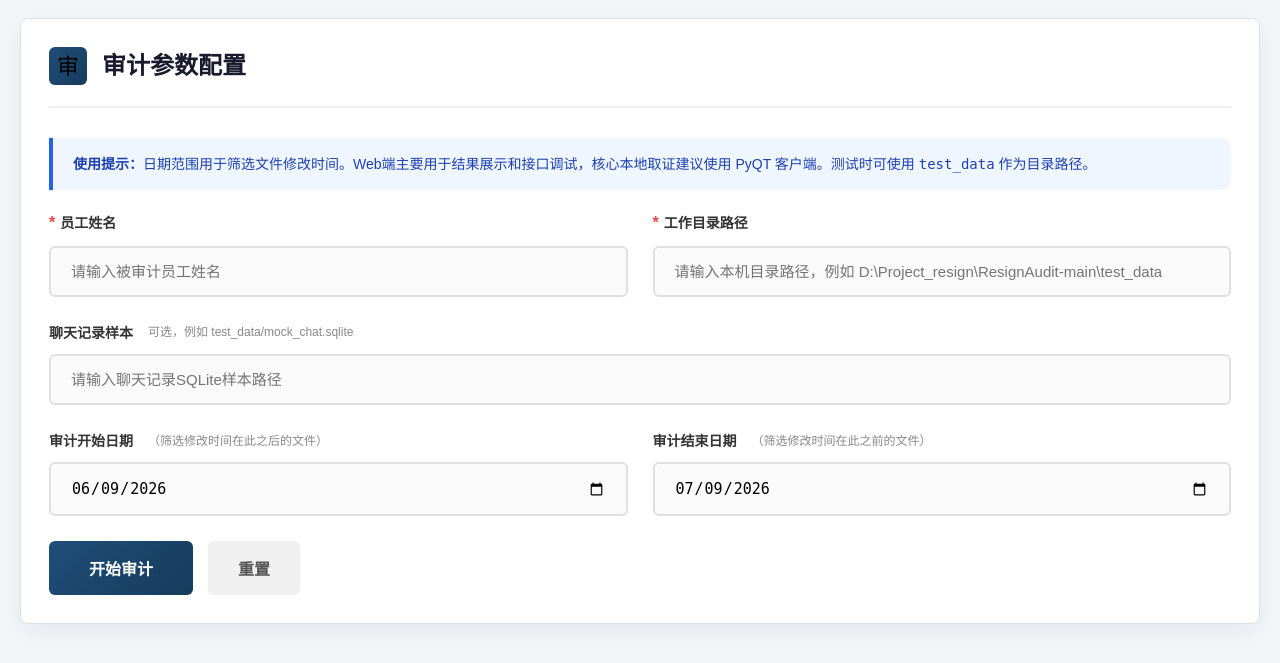
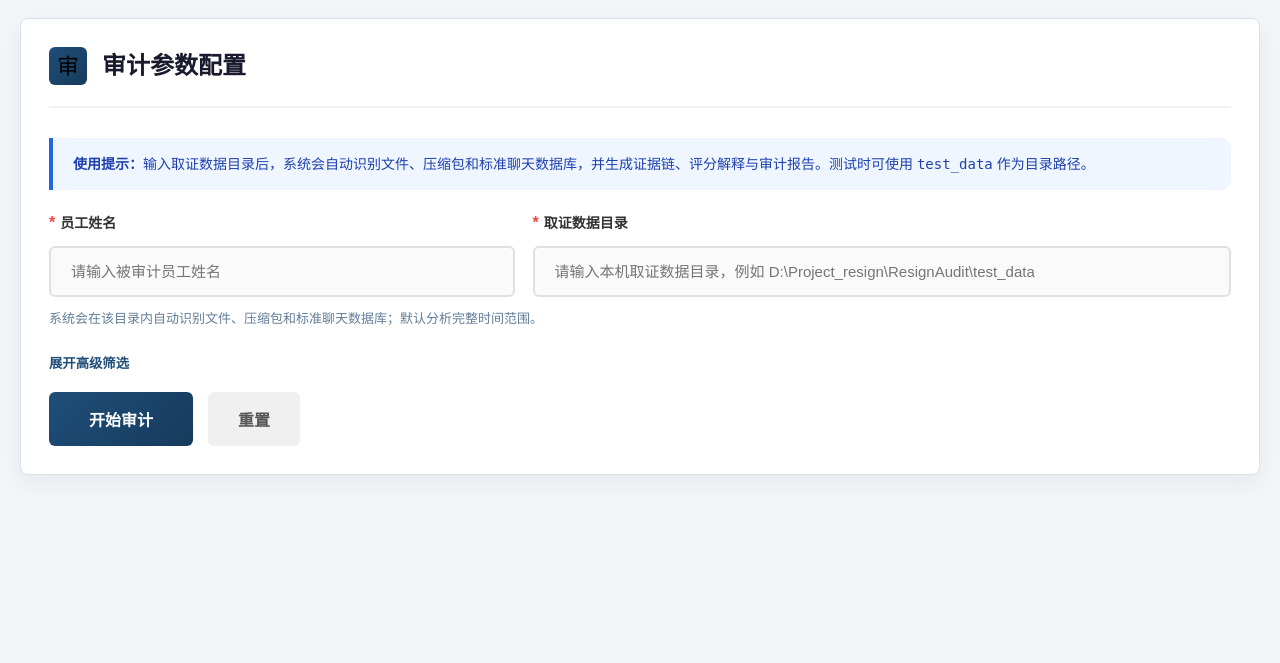
Before and after one commit to mengziqin-1/ResignAudit, a Flask app: page / in a window 1280 px wide. Shown: the part 91-754 px from the top of the page. Run offline with Flask 2, Linux system fonts and the light colour scheme.

Commit message:
Simplify audit workbench inputs

```diff
--- a/templates/index.html
+++ b/templates/index.html
@@ -511,6 +511,43 @@
             flex-wrap: wrap;
         }
 
+        .quick-config {
+            display: grid;
+            grid-template-columns: minmax(260px, 0.8fr) minmax(360px, 1.2fr);
+            gap: 18px;
+            margin-bottom: 20px;
+        }
+
+        .advanced-toggle {
+            margin: 8px 0 20px;
+            color: var(--primary);
+            background: transparent;
+            border: none;
+            font-weight: 700;
+            cursor: pointer;
+            padding: 0;
+        }
+
+        .advanced-panel {
+            display: none;
+            border: 1px solid var(--border);
+            border-radius: 8px;
+            background: #f8fafc;
+            padding: 18px;
+            margin-bottom: 20px;
+        }
+
+        .advanced-panel.active {
+            display: block;
+        }
+
+        .field-note {
+            color: #627d98;
+            font-size: 13px;
+            margin-top: -8px;
+            margin-bottom: 16px;
+        }
+
         .workbench-grid {
             display: grid;
             grid-template-columns: minmax(0, 1.4fr) minmax(320px, 0.8fr);
@@ -649,6 +686,10 @@
                 grid-template-columns: 1fr;
             }
 
+            .quick-config {
+                grid-template-columns: 1fr;
+            }
+
             .card {
                 padding: 25px;
             }
@@ -682,35 +723,42 @@
             </div>
 
             <div class="info-box">
-                <strong>使用提示：</strong>日期范围用于筛选文件修改时间。Web端主要用于结果展示和接口调试，核心本地取证建议使用 PyQT 客户端。测试时可使用 <code>test_data</code> 作为目录路径。
+                <strong>使用提示：</strong>输入取证数据目录后，系统会自动识别文件、压缩包和标准聊天数据库，并生成证据链、评分解释与审计报告。测试时可使用 <code>test_data</code> 作为目录路径。
             </div>
 
-            <div class="form-row">
+            <div class="quick-config">
                 <div class="form-group">
                     <label><span class="required">*</span> 员工姓名</label>
                     <input type="text" id="employeeName" placeholder="请输入被审计员工姓名">
                 </div>
                 <div class="form-group">
-                    <label><span class="required">*</span> 工作目录路径</label>
-                    <input type="text" id="directoryPath" placeholder="请输入本机目录路径，例如 D:\Project_resign\ResignAudit-main\test_data">
+                    <label><span class="required">*</span> 取证数据目录</label>
+                    <input type="text" id="directoryPath" placeholder="请输入本机取证数据目录，例如 D:\Project_resign\ResignAudit\test_data">
                 </div>
             </div>
-
-            <div class="form-row">
-                <div class="form-group">
-                    <label>聊天记录样本 <span class="hint">可选，例如 test_data/mock_chat.sqlite</span></label>
-                    <input type="text" id="chatDbPath" placeholder="请输入聊天记录SQLite样本路径">
-                </div>
+            <div class="field-note">
+                系统会在该目录内自动识别文件、压缩包和标准聊天数据库；默认分析完整时间范围。
             </div>
 
-            <div class="form-row">
-                <div class="form-group">
-                    <label>审计开始日期 <span class="hint">（筛选修改时间在此之后的文件）</span></label>
-                    <input type="date" id="startDate">
+            <button type="button" class="advanced-toggle" id="advancedToggle">展开高级筛选</button>
+
+            <div class="advanced-panel" id="advancedPanel">
+                <div class="form-row">
+                    <div class="form-group">
+                        <label>指定聊天数据库 <span class="hint">可选；留空则自动识别</span></label>
+                        <input type="text" id="chatDbPath" placeholder="例如 test_data/mock_chat.sqlite">
+                    </div>
                 </div>
-                <div class="form-group">
-                    <label>审计结束日期 <span class="hint">（筛选修改时间在此之前的文件）</span></label>
-                    <input type="date" id="endDate">
+
+                <div class="form-row">
+                    <div class="form-group">
+                        <label>起始日期 <span class="hint">可选；用于只分析某段时间内修改的文件</span></label>
+                        <input type="date" id="startDate">
+                    </div>
+                    <div class="form-group">
+                        <label>结束日期 <span class="hint">可选；留空则不限制</span></label>
+                        <input type="date" id="endDate">
+                    </div>
                 </div>
             </div>
 
@@ -854,12 +902,6 @@
     <script>
         document.addEventListener('DOMContentLoaded', function() {
             const localAccessToken = '{{ local_access_token }}';
-            const today = new Date().toISOString().split('T')[0];
-            const thirtyDaysAgo = new Date(Date.now() - 30 * 24 * 60 * 60 * 1000).toISOString().split('T')[0];
-
-            document.getElementById('startDate').value = thirtyDaysAgo;
-            document.getElementById('endDate').value = today;
-
             let currentTaskId = null;
             let statusInterval = null;
 
@@ -867,6 +909,7 @@
             document.getElementById('resetBtn').addEventListener('click', resetForm);
             document.getElementById('downloadReportBtn').addEventListener('click', downloadReport);
             document.querySelector('#findingsTable tbody').addEventListener('click', handleEvidenceAction);
+            document.getElementById('advancedToggle').addEventListener('click', toggleAdvancedPanel);
 
             document.querySelectorAll('.tab-btn').forEach(btn => {
                 btn.addEventListener('click', function() {
@@ -891,17 +934,17 @@
                 }
 
                 if (!directoryPath) {
-                    alert('请输入工作目录路径');
+                    alert('请输入取证数据目录');
                     document.getElementById('directoryPath').focus();
                     return;
                 }
 
-                if (!startDate || !endDate) {
-                    alert('请选择审计日期范围');
+                if ((startDate && !endDate) || (!startDate && endDate)) {
+                    alert('高级筛选中日期需要同时填写起始日期和结束日期，或全部留空');
                     return;
                 }
 
-                if (new Date(startDate) > new Date(endDate)) {
+                if (startDate && endDate && new Date(startDate) > new Date(endDate)) {
                     alert('开始日期不能晚于结束日期');
                     return;
                 }
@@ -1296,13 +1339,21 @@
                 document.getElementById('employeeName').value = '';
                 document.getElementById('directoryPath').value = '';
                 document.getElementById('chatDbPath').value = '';
-                document.getElementById('startDate').value = thirtyDaysAgo;
-                document.getElementById('endDate').value = today;
+                document.getElementById('startDate').value = '';
+                document.getElementById('endDate').value = '';
+                document.getElementById('advancedPanel').classList.remove('active');
+                document.getElementById('advancedToggle').textContent = '展开高级筛选';
                 document.getElementById('resultCard').style.display = 'none';
                 document.getElementById('progressSection').style.display = 'none';
                 document.getElementById('progressBar').style.width = '0%';
                 currentTaskId = null;
                 if (statusInterval) clearInterval(statusInterval);
+            }
+
+            function toggleAdvancedPanel() {
+                const panel = document.getElementById('advancedPanel');
+                const isOpen = panel.classList.toggle('active');
+                document.getElementById('advancedToggle').textContent = isOpen ? '收起高级筛选' : '展开高级筛选';
             }
 
             function escapeHtml(text) {
```
